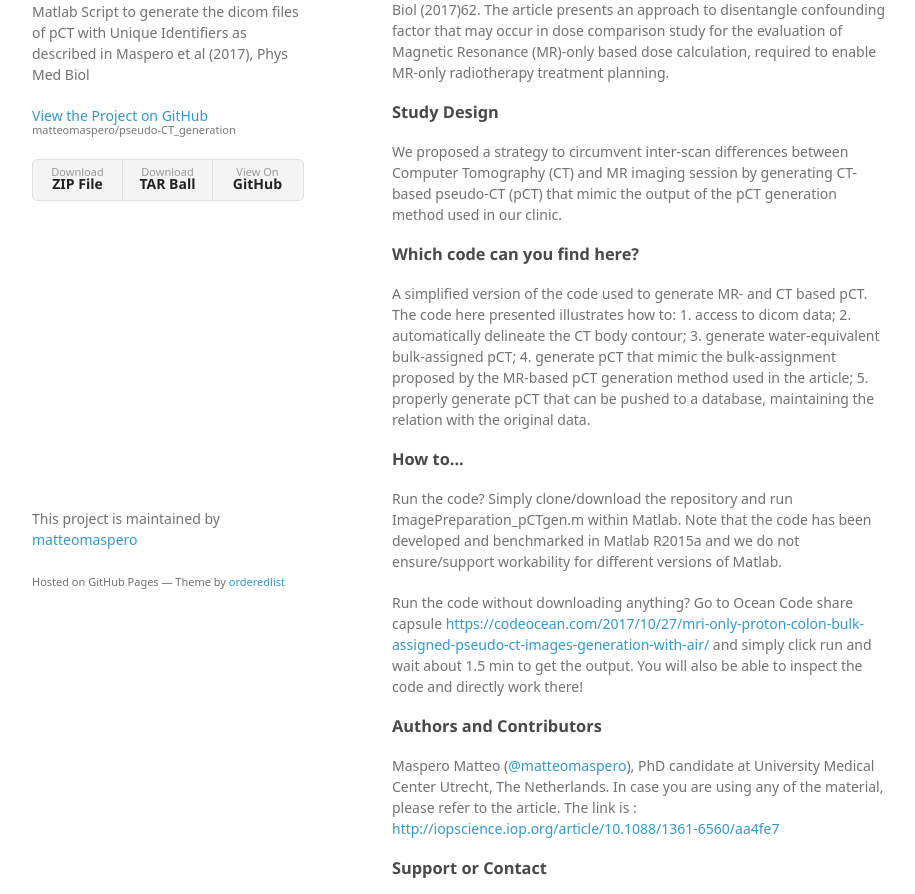
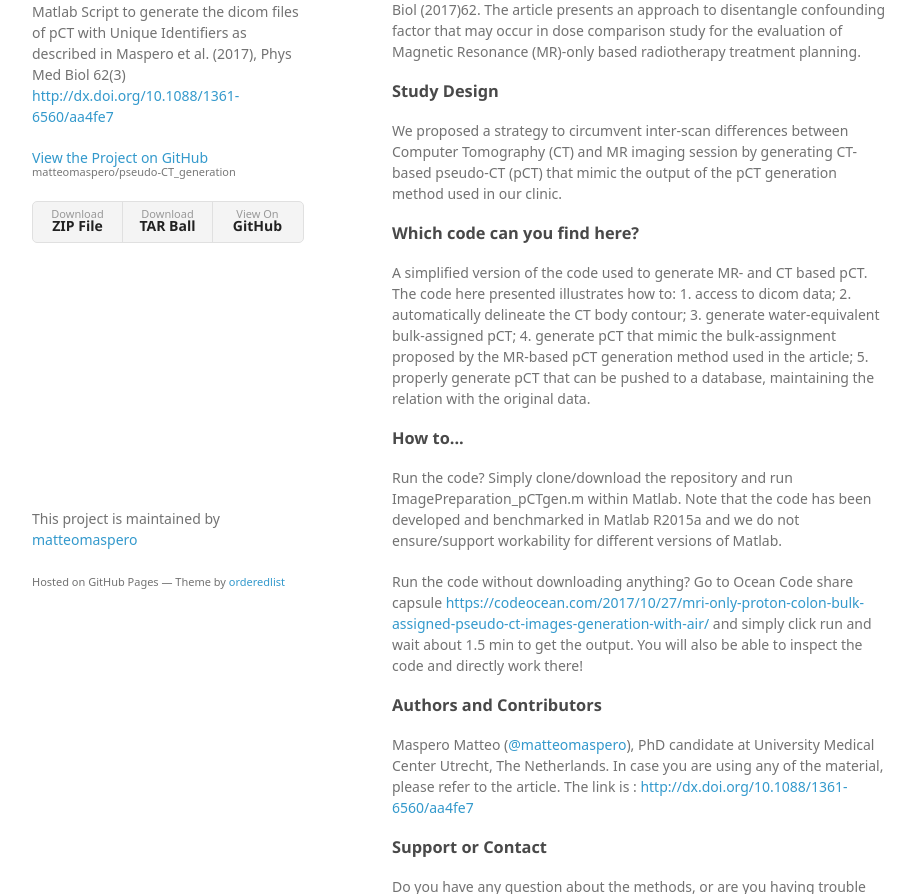
Before and after one commit to matteomaspero/pseudo-CT_generation, a plain HTML site: page index.html in a window 1280 px wide. Shown: the part 139-1033 px from the top of the page, without its empty margins (178-1093 px from the left). Drawn offline with Linux system fonts and the light colour scheme; a web font is replaced by a local one.

Commit message:
debug site

```diff
--- a/index.html
+++ b/index.html
@@ -16,7 +16,7 @@
     <div class="wrapper">
       <header>
         <h1>CT-based pseudo-CT generation</h1>
-        <p>Matlab Script to generate the dicom files of pCT with Unique Identifiers as described in Maspero et al (2017), Phys Med Biol</p>
+        <p>Matlab Script to generate the dicom files of pCT with Unique Identifiers as described in Maspero et al. (2017), Phys Med Biol 62(3) <a href="http://dx.doi.org/10.1088/1361-6560/aa4fe7">http://dx.doi.org/10.1088/1361-6560/aa4fe7</a></p>
 
         <p class="view"><a href="https://github.com/matteomaspero/pseudo-CT_generation">View the Project on GitHub <small>matteomaspero/pseudo-CT_generation</small></a></p>
 
@@ -29,9 +29,9 @@
       </header>
       <section>
         <h3>
-<a id="welcome-to-the-ct-based-pct-generation-project" class="anchor" href="#welcome-to-the-ct-based-pct-generation-project" aria-hidden="true"><span aria-hidden="true" class="octicon octicon-link"></span></a>Welcome to the CT-based pCT generation project.</h3>
+<a id="welcome-to-the-ct-based-pct-generation-project" class="anchor" href="#welcome-to-the-ct-based-pct-generation-project" aria-hidden="true"><span aria-hidden="true" class="octicon octicon-link"></span></a>Welcome to the CT-based pCT generation project</h3>
 
-<p>This project contains a part of the code useful to reproduce the image processing pipeline proposed in the article by Maspero M et al, Phys Med Biol (2017)62. The article presents an approach to disentangle confounding factor that may occur in dose comparison study for the evaluation of Magnetic Resonance (MR)-only based dose calculation, required to enable MR-only radiotherapy treatment planning.  </p>
+<p>This project contains a part of the code useful to reproduce the image processing pipeline proposed in the article by Maspero M. et al, Phys Med Biol (2017)62. The article presents an approach to disentangle confounding factor that may occur in dose comparison study for the evaluation of Magnetic Resonance (MR)-only based radiotherapy treatment planning. </p>
 
 <h3>
 <a id="study-design" class="anchor" href="#study-design" aria-hidden="true"><span aria-hidden="true" class="octicon octicon-link"></span></a>Study Design</h3>
@@ -57,7 +57,7 @@
 <h3>
 <a id="authors-and-contributors" class="anchor" href="#authors-and-contributors" aria-hidden="true"><span aria-hidden="true" class="octicon octicon-link"></span></a>Authors and Contributors</h3>
 
-<p>Maspero Matteo (<a href="https://github.com/matteomaspero" class="user-mention">@matteomaspero</a>), PhD candidate at University Medical Center Utrecht, The Netherlands. In case you are using any of the material, please refer to the article. The link is : <a href="http://iopscience.iop.org/article/10.1088/1361-6560/aa4fe7" class="user-mention">http://iopscience.iop.org/article/10.1088/1361-6560/aa4fe7</a></p>
+<p>Maspero Matteo (<a href="https://github.com/matteomaspero" class="user-mention">@matteomaspero</a>), PhD candidate at University Medical Center Utrecht, The Netherlands. In case you are using any of the material, please refer to the article. The link is : <a href="http://dx.doi.org/10.1088/1361-6560/aa4fe7" class="user-mention">http://dx.doi.org/10.1088/1361-6560/aa4fe7</a></p>
 
 <h3>
 <a id="support-or-contact" class="anchor" href="#support-or-contact" aria-hidden="true"><span aria-hidden="true" class="octicon octicon-link"></span></a>Support or Contact</h3>
```
